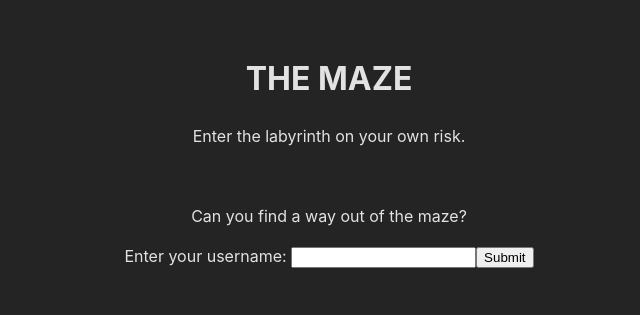
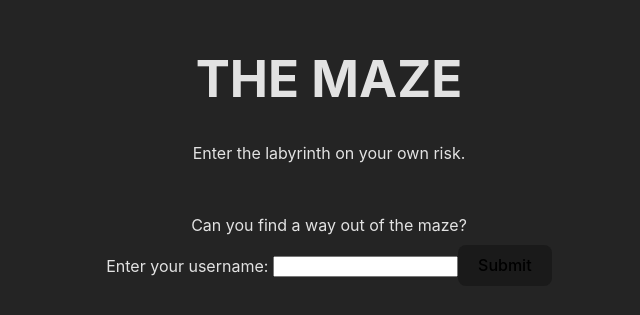
Before and after one commit to trista1987/project-labyrinth-zustand-vite, a React (Vite) app: page / in a window 1280 px wide. Shown: the part 249-564 px from the top of the page, without its empty margins (311-951 px from the left). Built offline with nearby package versions, Linux system fonts and the light colour scheme.

Commit message:
little bit of styling. added favicon and metadata

```diff
--- a/index.html
+++ b/index.html
@@ -4,12 +4,24 @@
     <meta charset="UTF-8" />
     <link
       rel="icon"
-      type="image/svg+xml"
-      href="/vite.svg" />
+      type="image/png"
+      href="/maze.png" />
     <meta
       name="viewport"
       content="width=device-width, initial-scale=1.0" />
-    <title>Labyrinth Project</title>
+    <meta
+      property="og:title"
+      content="The Maze – Trista's & Nathalie's Zustand Project" />
+    <meta
+      property="og:type"
+      content="website" />
+    <meta
+      property="og:description"
+      content="Find your way out through the digital maze" />
+    <meta
+      name="description"
+      content="Find your way out through the digital maze" />
+    <title>The Maze – Trista's & Nathalie's Zustand Project</title>
   </head>
   <body>
     <div id="root"></div>
--- a/src/components/StartGame.jsx
+++ b/src/components/StartGame.jsx
@@ -1,4 +1,5 @@
 import { useStore } from "../store/useStore"
+import "../styles/StartGame.css"
 
 export const StartGame = () => {
   const { gameInfo, setActionData, fetchActionData, loading, actionData } =
--- a/src/index.css
+++ b/src/index.css
@@ -18,3 +18,31 @@ body {
   min-width: 320px;
   min-height: 100vh;
 }
+
+h1 {
+  font-size: 3.2em;
+  line-height: 1.1;
+}
+
+p {
+  margin: 16px 0 8px 0;
+}
+
+button {
+  border-radius: 8px;
+  border: 1px solid transparent;
+  padding: 0.6em 1.2em;
+  font-size: 1em;
+  font-weight: 500;
+  font-family: inherit;
+  background-color: #1a1a1a;
+  cursor: pointer;
+  transition: border-color 0.25s;
+}
+button:hover {
+  border-color: #646cff;
+}
+button:focus,
+button:focus-visible {
+  outline: 4px auto -webkit-focus-ring-color;
+}
--- a/src/styles/StartGame.css
+++ b/src/styles/StartGame.css
@@ -5,3 +5,13 @@
   background-size: cover;
   background-position: center;
 }
+
+.start-game-container > p {
+  font-size: 1.2rem;
+}
+
+.direction-container {
+  display: flex;
+  margin-top: 2rem;
+  justify-content: center;
+}
```
Also changed, not shown: public/maze.png (added).
